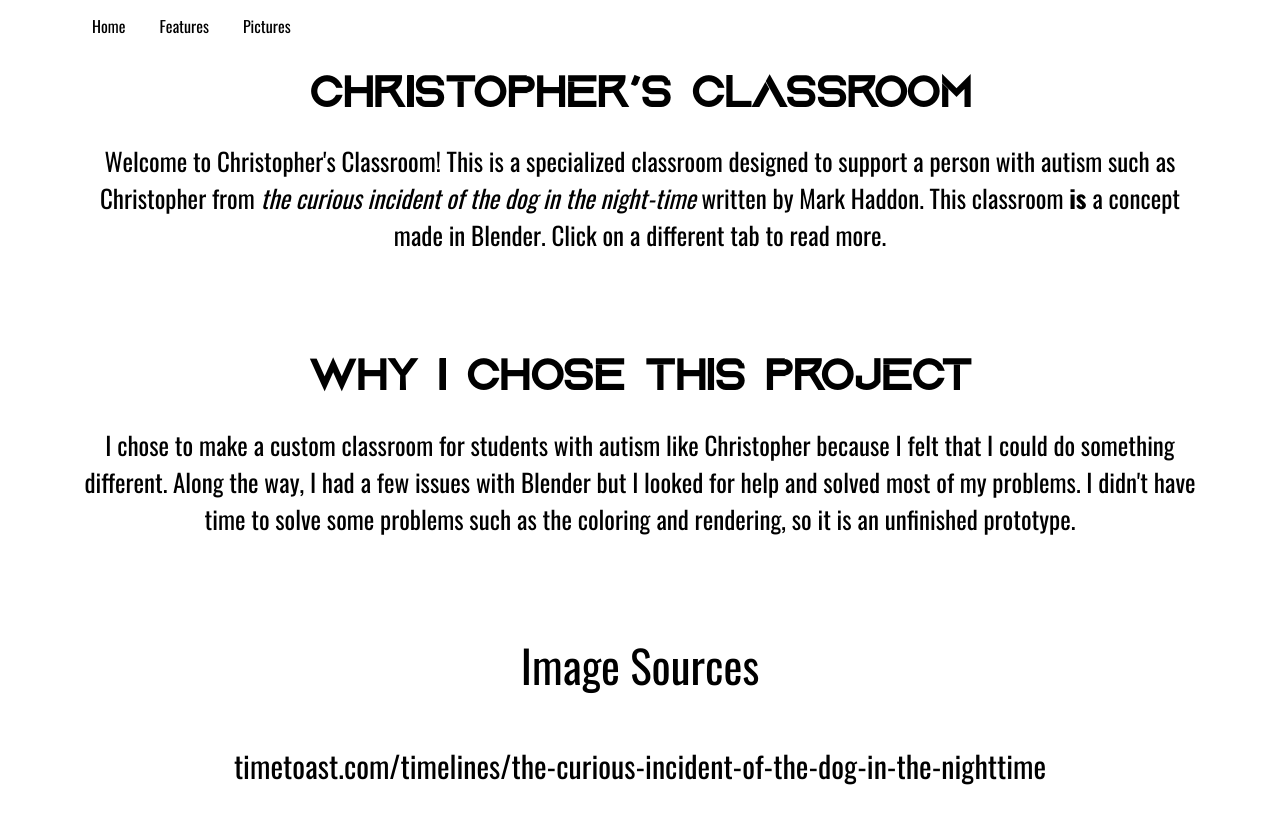
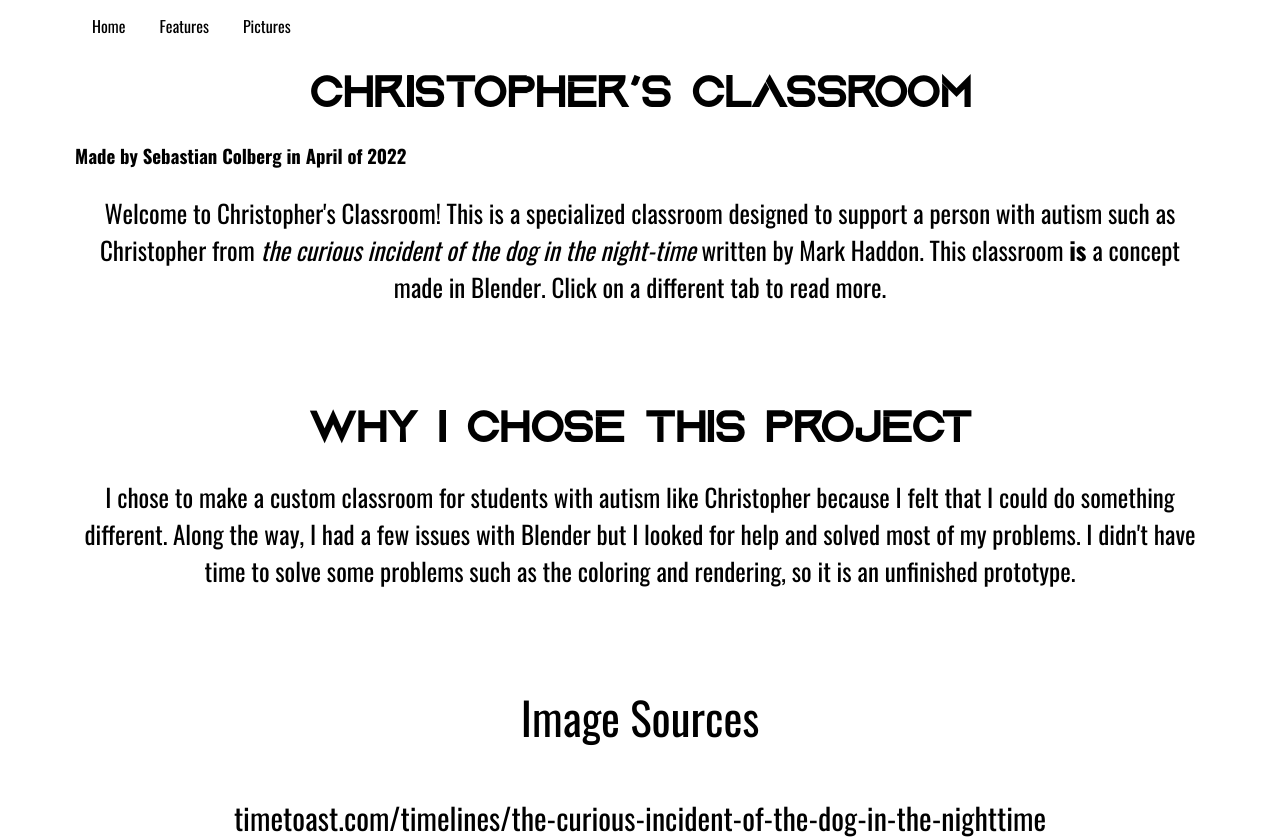
Before and after one commit to scolberg23/christophersclassroom, a plain HTML site: page index.html in a window 1280 px wide. Drawn offline with Linux system fonts and the light colour scheme.

Commit message:
Update index.html

```diff
--- a/index.html
+++ b/index.html
@@ -31,6 +31,7 @@
 </pre>
 
   <h1 id="bigText">Christopher's Classroom</h1>
+  <h3>Made by Sebastian Colberg in April of 2022</h3>
 
   <p id="homeText">Welcome to Christopher's Classroom! This is a specialized classroom designed to support a person with
     autism such as Christopher from <i>the curious incident of the dog in the night-time</i> written by Mark Haddon.
```
